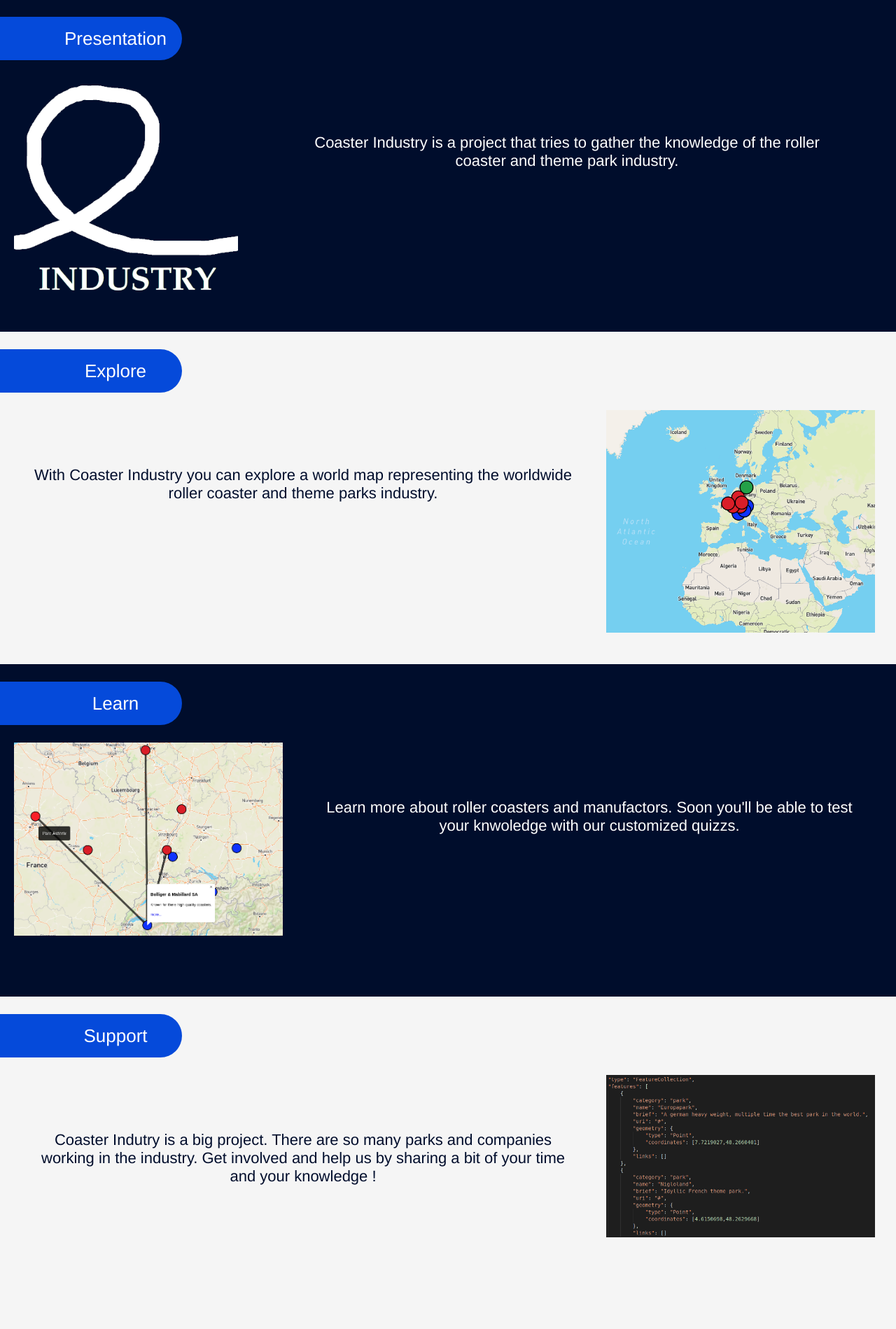
After one commit to coaster-industry/coaster-industry, a Flask app: template app/templates/home.html in a window 1280 px wide. The commit adds this page. Shown: the part 561-2460 px from the top of the page at 70% size. Run offline with Flask 2, Linux system fonts and the light colour scheme; the template is opened without the code that fills it, so the values that code supplies are empty.

Commit message:
flask: first routes, home page design, basic 404 error handler, refactor js files

```diff
--- /dev/null
+++ b/app/app.py
@@ -0,0 +1,37 @@
+from flask import Flask, render_template
+
+app = Flask(__name__)
+
+
+@app.route("/")
+@app.route("/home")
+def home():
+    """
+    Home page.
+    """
+    return render_template('home.html')
+
+
+@app.route("/explore")
+def map():
+    """
+    The coaster industry map.
+    """
+    return render_template('map.html')
+
+
+def handle_error_404(e):
+    return render_template('error.html', msg="Oups, it seems you looked for a wrong page :(")
+
+
+# Register HTTP error handlers
+app.register_error_handler(404, handle_error_404)
+
+
+# For testing
+if __name__ == "__main__":
+    app.run(
+        host = "127.0.0.1",
+        port = 8080,
+        debug = True
+    )
--- a/app/static/css/style.css
+++ b/app/static/css/style.css
@@ -3,26 +3,28 @@ body {
     font-family: 'Helvetica Neue', Arial, Helvetica, sans-serif;
 }
 #map {
-    position: absolute; top: 0; bottom:0; width:100%;
+    position: absolute; top: 50px; bottom:0; width:100%;
 }
 li {
     list-style-type: none;
+}
+a {
+    text-decoration: none;
 }
 
 
 
 .website-nav {
-    cursor: ;
-    position: absolute;
+    position: fixed;
     height: 50px;
     width: 100%;
     left: 0px;
+    top: 0;
     background-color: #000d2c;
-    /*padding: 10px;*/
     color: #fff;
+    border-bottom: 2px solid #fff;
 }
 .website-nav a {
-    text-decoration: none;
     font-size: 18px;
     color: #fff;
     height: 100%;
@@ -114,19 +116,19 @@ h4 {
 
 
 .constructors-div {
-    background-color: #0f62fe;
+    background-color: #0f32fe;
 }
 .constructors-dot {
     height: 17px;
     width: 17px;
-    background-color: #0f62fe;
+    background-color: #0f32fe;
     border-radius: 50%;
     border: 1px solid #000;
     display: inline-block;
     margin-left: 8px;
 }
 .constructors-div:hover {
-    background-color: #0f32fe;
+    background-color: #0f62fe;
 }
 
 
@@ -162,3 +164,110 @@ h4 {
 .assemblers-div:hover {
     background-color: #42be65;
 }
+
+
+
+.full-width-div {
+    width: 100%;
+    height: 450px;
+    display: block;
+    text-align: center;
+    /*padding: 10px;*/
+    margin-left: auto;
+    margin-right: auto;
+    padding-top: 25px;
+}
+h1 {
+    font-size: 72px;
+    text-shadow: 4px 4px 4px #000;
+    margin-top: 220px;
+    color: #fff;
+    opacity: 1.0;
+}
+.content-div {
+    background-color: whitesmoke;
+    color: #000d2c;
+}
+.intro-div {
+    background-color: #000d2c;
+    color: #fff;
+}
+.welcome-div {
+    display: block;
+    text-align: center;
+    margin-top: 50px;
+    padding: 5px;
+    height: 500px;
+    opacity: 0.84;
+    background-image: url("https://upload.wikimedia.org/wikipedia/commons/2/2e/Kraken_%28SeaWorld_Orlando%29_01.jpg");
+    background-size: cover;
+    background-position-y: 770px;
+    background-color: Black;
+}
+.content-div-link {
+    padding-top: 16px;
+    padding-bottom: 16px;
+    padding-left: 70px;
+    display: block;
+    height: 30px;
+    width: 190px;
+    background-color: #054ada;
+    font-size: 26px;
+    color: #fff;
+    border-radius: 0px 40px 40px 0px;
+}
+.content-div-link:hover {
+    border: 2px solid #fff;
+    cursor: pointer;
+}
+.content-div .content-div-link:hover {
+    border: 3px solid  #000d2c;
+    cursor: pointer;
+}
+.paragraph-div {
+    padding: 20px;
+    font-size: 22px;
+    display: inline-block;
+    width: 60%;
+    margin-top: 60px;
+}
+.image-left {
+    float: left;
+    margin-left: 20px;
+    max-height: 320px;
+    max-width: 30%;
+}
+.image-right {
+    float: right;
+    margin-right: 30px;
+    max-height: 320px;
+    max-width: 30%;
+}
+.two-columns-div {
+    /*display: block;*/
+    margin-top: 25px;
+}
+
+
+.error-body {
+    margin-top: 50px;
+    width: 100%;
+    height: 900px;
+    opacity: 0.95;
+    background-image: url("../img/chiapas-photo-2019.jpg");
+    background-size: cover;
+    background-position-y: -120px;
+    background-color: Black;
+    text-align: center;
+}
+h5 {
+    font-size: 42px;
+    text-shadow: 4px 4px 4px #000;
+    margin-top: 200px;
+    margin-left: auto;
+    margin-right: auto;
+    width: 70%;
+    color: #fff;
+    opacity: 1.0;
+    position: absolute;
+}
--- /dev/null
+++ b/app/templates/base.html
@@ -0,0 +1,50 @@
+<!DOCTYPE html>
+<html lang="en">
+<head>
+    <meta charset=utf-8 />
+    <title>{% block title %}The Roller Coaster Industry{% endblock %}</title>
+    <meta name='viewport' content='initial-scale=1,maximum-scale=1,user-scalable=no' />
+    <link rel="icon" type="image/png" href="static/img/coaster_favicon.png" sizes="32x32">
+    <link href='static/css/style.css' rel='stylesheet' />
+
+    {% block extra_inclusions %}
+    {% endblock %}
+
+</head>
+<body>
+
+    <!-- Website navigation bar -->
+    <nav id="website-nav" class="website-nav">
+        <img class="nav-logo" src="static/img/coaster-industry-logo-800px.png" />
+        <ul>
+            <li>
+                <a href="{{ url_for("home") }}">Home</a>
+            </li>
+            <li>
+                <a href="{{ url_for("map") }}">Explore</a>
+            </li>
+            <li>
+                <a href="#">About</a>
+            </li>
+            <li>
+                <a href="#">Support</a>
+            </li>
+            <li>
+                <a href="#">Help</a>
+            </li>
+        </ul>
+        <ul class="account-nav">
+            <li>
+                <a href="#">Login</a>
+            </li>
+            <li>
+                <a href="#">Sign up</a>
+            </li>
+        </ul>
+    </nav>
+
+    {% block content %}
+    {% endblock %}
+
+</body>
+</html>
--- /dev/null
+++ b/app/templates/home.html
@@ -0,0 +1,65 @@
+{% extends "base.html" %}
+
+
+{% block content %}
+
+<div class="body-div">
+
+    <div class="welcome-div">
+        <h1>Welcome on coaster industry !</h1>
+    </div>
+
+    <div class="full-width-div intro-div">
+
+        <a href="#">
+            <div class="content-div-link">Presentation</div>
+        </a>
+
+        <div class="two-columns-div">
+            <p class="paragraph-div">
+                Coaster Industry is a project that tries to gather the knowledge of the roller coaster and theme park industry.
+            </p>
+            <img class="image-left" src="{{ url_for('static', filename = 'img/coaster-industry-logo-400px.png') }}" />
+        </div>
+
+    </div>
+
+    <div class="full-width-div content-div">
+        <a href="#">
+            <div class="content-div-link">Explore</div>
+        </a>
+        <div class="two-columns-div">
+            <p class="paragraph-div">
+                With Coaster Industry you can explore a world map representing the worldwide roller coaster and theme parks industry.
+            </p>
+            <img class="image-right" src="{{ url_for('static', filename = 'img/map-explore-screenshot.png') }}" />
+        </div>
+    </div>
+
+    <div class="full-width-div intro-div">
+        <a href="#">
+            <div class="content-div-link">Learn</div>
+        </a>
+        <div class="two-columns-div">
+            <p class="paragraph-div">
+                Learn more about roller coasters and manufactors. Soon you'll be able to test your knwoledge with our customized quizzs.
+            </p>
+            <img class="image-left" src="{{ url_for('static', filename = 'img/map-learn-screenshot.png') }}" />
+        </div>
+    </div>
+
+    <div class="full-width-div content-div">
+        <a href="#">
+            <div class="content-div-link">Support</div>
+        </a>
+        <div class="two-columns-div">
+            <p class="paragraph-div">
+                Coaster Indutry is a big project. There are so many parks and companies working in the industry.
+                Get involved and help us by sharing a bit of your time and your knowledge !
+            </p>
+            <img class="image-right" src="{{ url_for('static', filename = 'img/map-support-screenshot.png') }}" />
+        </div>
+    </div>
+</div>
+
+{% endblock %}
```
Also changed, not shown: app/index.html (+2 -211 lines), app/static/js/map.js (added, +213 -0 lines), app/templates/error.html (added, +16 -0 lines), app/templates/map.html (added, +27 -0 lines), app/static/img/coaster_favicon.png (added), app/static/img/map-explore-screenshot.png (added), app/static/img/map-learn-screenshot.png (added), app/static/img/map-support-screenshot.png (added), app/static/js/assemblers.js (renamed from app/data/assemblers.js), app/static/js/constructors.js (renamed from app/data/constructors.js), app/static/js/parks.js (renamed from app/data/parks.js), 1 other file.
